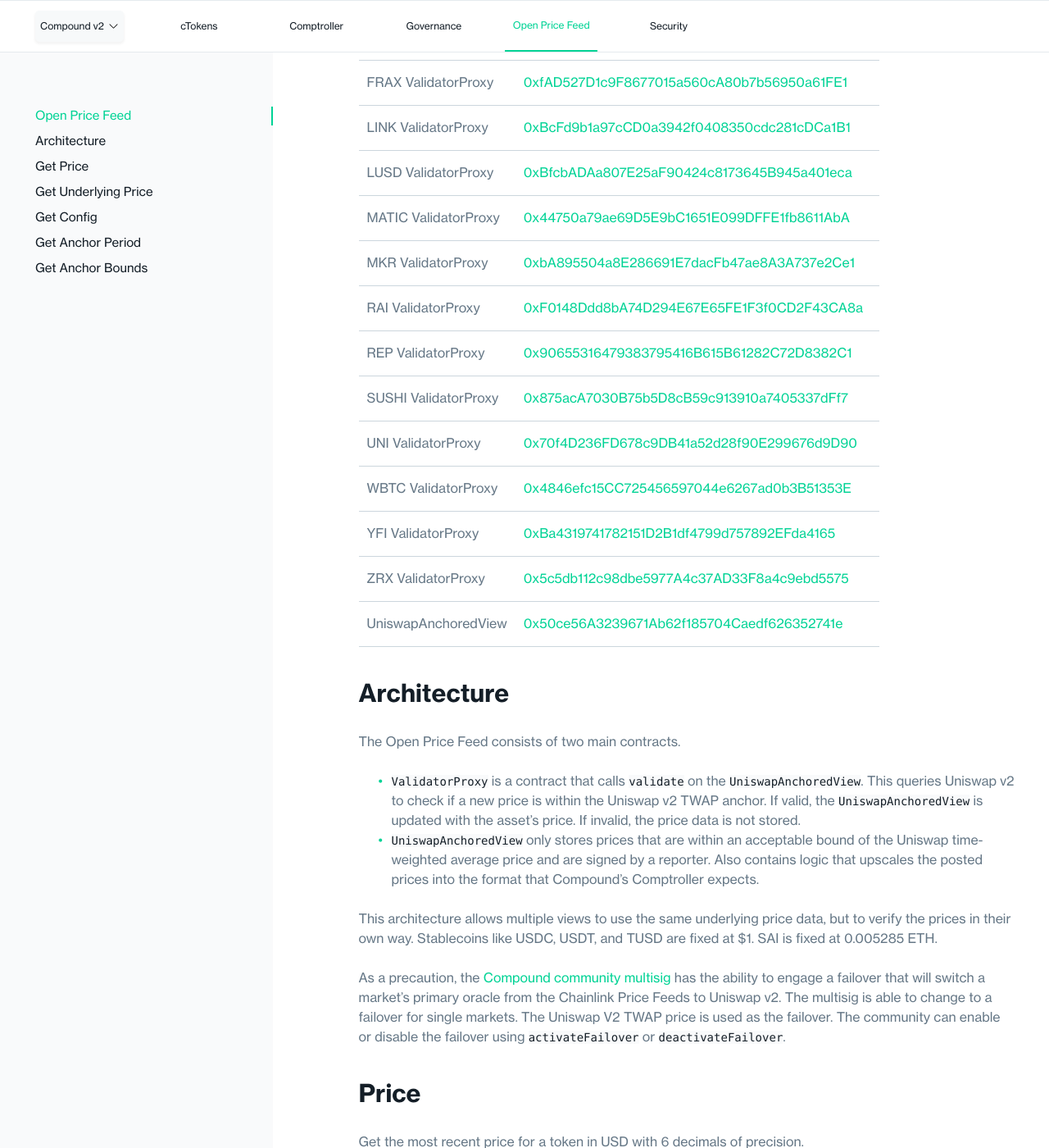
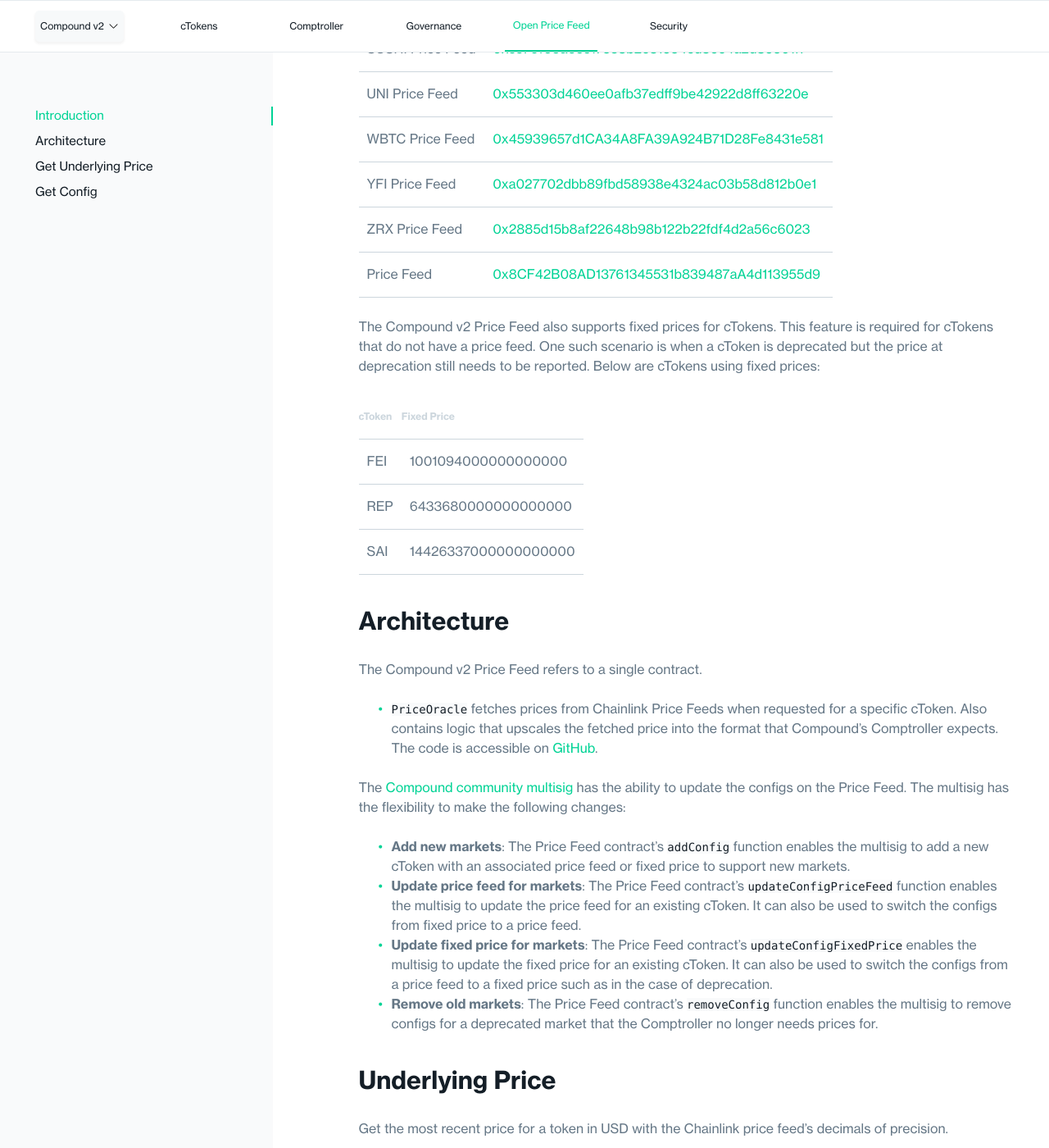
Before and after one commit to compound-finance/compound-finance.github.io, a Jekyll site: the page built from docs/pages/v2/prices.md, in a window 1280 px wide and 1400 px high, scrolled down 933 px. Shown: the whole window at 82% size. Built offline with Jekyll 4.4.1, drawn with Linux system fonts in a browser that asks for light colours; some of the changed text lies outside the part shown.

Commit message:
v2 price feed updates (#87)
* update v2 price feed docs in collaboration with the chainlink team

* updates

````diff
--- a/docs/pages/v2/prices.md
+++ b/docs/pages/v2/prices.md
@@ -6,92 +6,64 @@
 
 ## Element ID: In-page Heading
 sidebar_nav_data:
-  open-price-feed: Open Price Feed
+  introduction: Introduction
   architecture: Architecture
-  price: Get Price
   underlying-price: Get Underlying Price
   config: Get Config
-  anchor-period: Get Anchor Period
-  anchor-bounds: Get Anchor Bounds
 ---
 
-# Open Price Feed
+# Compound v2 Price Feed
 
 ## Introduction
 
-The Open Price Feed accounts price data for the Compound protocol. The protocol's Comptroller contract uses it as a source of truth for prices. Prices are updated by [Chainlink Price Feeds](https://data.chain.link/){:target="_blank"}. The codebase is hosted on [GitHub](https://github.com/compound-finance/open-oracle){:target="_blank"}, and maintained by the community.
+The Compound v2 Price Feed accounts price data for the protocol. The protocol's Comptroller contract uses it as a source of truth for prices. Prices are updated by [Chainlink Price Feeds](https://data.chain.link/){:target="_blank"}. The codebase is hosted on [GitHub](https://github.com/smartcontractkit/open-oracle/blob/master/contracts/PriceOracle/PriceOracle.sol){:target="_blank"}, and maintained by the community.
 
-The Compound Protocol uses a View contract ("Price Feed") which verifies that reported prices fall within an acceptable bound of the time-weighted average price of the token/ETH pair on [Uniswap v2](https://uniswap.org/), a sanity check referred to as the Anchor price.
-
-The Chainlink price feeds submit prices for each cToken through an individual ValidatorProxy contract. Each ValidatorProxy is the only valid reporter for the underlying asset price. The contracts can be found on-chain as follows:
+The Compound v2 Price Feed fetches prices directly from Chainlink price feeds for valid cTokens when requested. Price feed addresses can be updated by the Compound multisig. The price feeds configured for each cToken can be found below:
 
 | Contract name | address |
 |---------------|---------|
-| AAVE ValidatorProxy  | [0x0238247E71AD0aB272203Af13bAEa72e99EE7c3c](https://etherscan.io/address/0x0238247E71AD0aB272203Af13bAEa72e99EE7c3c){:target="_blank"} |
-| BAT ValidatorProxy   | [0xeBa6F33730B9751a8BA0b18d9C256093E82f6bC2](https://etherscan.io/address/0xeBa6F33730B9751a8BA0b18d9C256093E82f6bC2){:target="_blank"} |
-| COMP ValidatorProxy  | [0xE270B8E9d7a7d2A7eE35a45E43d17D56b3e272b1](https://etherscan.io/address/0xE270B8E9d7a7d2A7eE35a45E43d17D56b3e272b1){:target="_blank"} |
-| DAI ValidatorProxy   | [0xb2419f587f497CDd64437f1B367E2e80889631ea](https://etherscan.io/address/0xb2419f587f497CDd64437f1B367E2e80889631ea){:target="_blank"} |
-| ETH ValidatorProxy   | [0x264BDDFD9D93D48d759FBDB0670bE1C6fDd50236](https://etherscan.io/address/0x264BDDFD9D93D48d759FBDB0670bE1C6fDd50236){:target="_blank"} |
-| FEI ValidatorProxy   | [0xDe2Fa230d4C05ec0337D7b4fc10e16f5663044B0](https://etherscan.io/address/0xDe2Fa230d4C05ec0337D7b4fc10e16f5663044B0){:target="_blank"} |
-| FRAX ValidatorProxy  | [0xfAD527D1c9F8677015a560cA80b7b56950a61FE1](https://etherscan.io/address/0xfAD527D1c9F8677015a560cA80b7b56950a61FE1){:target="_blank"} |
-| LINK ValidatorProxy  | [0xBcFd9b1a97cCD0a3942f0408350cdc281cDCa1B1](https://etherscan.io/address/0xBcFd9b1a97cCD0a3942f0408350cdc281cDCa1B1){:target="_blank"} |
-| LUSD ValidatorProxy  | [0xBfcbADAa807E25aF90424c8173645B945a401eca](https://etherscan.io/address/0xBfcbADAa807E25aF90424c8173645B945a401eca){:target="_blank"} |
-| MATIC ValidatorProxy | [0x44750a79ae69D5E9bC1651E099DFFE1fb8611AbA](https://etherscan.io/address/0x44750a79ae69D5E9bC1651E099DFFE1fb8611AbA){:target="_blank"} |
-| MKR ValidatorProxy   | [0xbA895504a8E286691E7dacFb47ae8A3A737e2Ce1](https://etherscan.io/address/0xbA895504a8E286691E7dacFb47ae8A3A737e2Ce1){:target="_blank"} |
-| RAI ValidatorProxy   | [0xF0148Ddd8bA74D294E67E65FE1F3f0CD2F43CA8a](https://etherscan.io/address/0xF0148Ddd8bA74D294E67E65FE1F3f0CD2F43CA8a){:target="_blank"} |
-| REP ValidatorProxy   | [0x90655316479383795416B615B61282C72D8382C1](https://etherscan.io/address/0x90655316479383795416B615B61282C72D8382C1){:target="_blank"} |
-| SUSHI ValidatorProxy | [0x875acA7030B75b5D8cB59c913910a7405337dFf7](https://etherscan.io/address/0x875acA7030B75b5D8cB59c913910a7405337dFf7){:target="_blank"} |
-| UNI ValidatorProxy   | [0x70f4D236FD678c9DB41a52d28f90E299676d9D90](https://etherscan.io/address/0x70f4D236FD678c9DB41a52d28f90E299676d9D90){:target="_blank"} |
-| WBTC ValidatorProxy  | [0x4846efc15CC725456597044e6267ad0b3B51353E](https://etherscan.io/address/0x4846efc15CC725456597044e6267ad0b3B51353E){:target="_blank"} |
-| YFI ValidatorProxy   | [0xBa4319741782151D2B1df4799d757892EFda4165](https://etherscan.io/address/0xBa4319741782151D2B1df4799d757892EFda4165){:target="_blank"} |
-| ZRX ValidatorProxy   | [0x5c5db112c98dbe5977A4c37AD33F8a4c9ebd5575](https://etherscan.io/address/0x5c5db112c98dbe5977A4c37AD33F8a4c9ebd5575){:target="_blank"} |
-| UniswapAnchoredView  | [0x50ce56A3239671Ab62f185704Caedf626352741e](https://etherscan.io/address/0x50ce56A3239671Ab62f185704Caedf626352741e){:target="_blank"} |
+| AAVE Price Feed  | [0x547a514d5e3769680ce22b2361c10ea13619e8a9](https://etherscan.io/address/0x547a514d5e3769680ce22b2361c10ea13619e8a9){:target="_blank"} |
+| BAT Price Feed   | [0x9441D7556e7820B5ca42082cfa99487D56AcA958](https://etherscan.io/address/0x9441D7556e7820B5ca42082cfa99487D56AcA958){:target="_blank"} |
+| COMP Price Feed  | [0xdbd020caef83efd542f4de03e3cf0c28a4428bd5](https://etherscan.io/address/0xdbd020caef83efd542f4de03e3cf0c28a4428bd5){:target="_blank"} |
+| DAI Price Feed   | [0xaed0c38402a5d19df6e4c03f4e2dced6e29c1ee9](https://etherscan.io/address/0xaed0c38402a5d19df6e4c03f4e2dced6e29c1ee9){:target="_blank"} |
+| ETH Price Feed   | [0x5f4ec3df9cbd43714fe2740f5e3616155c5b8419](https://etherscan.io/address/0x5f4ec3df9cbd43714fe2740f5e3616155c5b8419){:target="_blank"} |
+| LINK Price Feed  | [0x2c1d072e956affc0d435cb7ac38ef18d24d9127c](https://etherscan.io/address/0x2c1d072e956affc0d435cb7ac38ef18d24d9127c){:target="_blank"} |
+| MKR Price Feed   | [0xec1d1b3b0443256cc3860e24a46f108e699484aa](https://etherscan.io/address/0xec1d1b3b0443256cc3860e24a46f108e699484aa){:target="_blank"} |
+| SUSHI Price Feed | [0xcc70f09a6cc17553b2e31954cd36e4a2d89501f7](https://etherscan.io/address/0xcc70f09a6cc17553b2e31954cd36e4a2d89501f7){:target="_blank"} |
+| UNI Price Feed   | [0x553303d460ee0afb37edff9be42922d8ff63220e](https://etherscan.io/address/0x553303d460ee0afb37edff9be42922d8ff63220e){:target="_blank"} |
+| WBTC Price Feed  | [0x45939657d1CA34A8FA39A924B71D28Fe8431e581](https://etherscan.io/address/0x45939657d1CA34A8FA39A924B71D28Fe8431e581){:target="_blank"} |
+| YFI Price Feed   | [0xa027702dbb89fbd58938e4324ac03b58d812b0e1](https://etherscan.io/address/0xa027702dbb89fbd58938e4324ac03b58d812b0e1){:target="_blank"} |
+| ZRX Price Feed   | [0x2885d15b8af22648b98b122b22fdf4d2a56c6023](https://etherscan.io/address/0x2885d15b8af22648b98b122b22fdf4d2a56c6023){:target="_blank"} |
+| Price Feed       | [0x8CF42B08AD13761345531b839487aA4d113955d9](https://etherscan.io/address/0x8CF42B08AD13761345531b839487aA4d113955d9){:target="_blank"} |
+
+The Compound v2 Price Feed also supports fixed prices for cTokens. This feature is required for cTokens that do not have a price feed. One such scenario is when a cToken is deprecated but the price at deprecation still needs to be reported. Below are cTokens using fixed prices:
+
+| cToken | Fixed Price |
+|--------|-------------|
+| FEI | 1001094000000000000 |
+| REP | 6433680000000000000 |
+| SAI | 14426337000000000000 |
 
 ## Architecture
 
-The Open Price Feed consists of two main contracts.
-* `ValidatorProxy` is a contract that calls `validate` on the `UniswapAnchoredView`. This queries Uniswap v2 to check if a new price is within the Uniswap v2 TWAP anchor. If valid, the `UniswapAnchoredView` is updated with the asset's price. If invalid, the price data is not stored.
-* `UniswapAnchoredView` only stores prices that are within an acceptable bound of the Uniswap time-weighted average price and are signed by a reporter. Also contains logic that upscales the posted prices into the format that Compound's Comptroller expects.
+The Compound v2 Price Feed refers to a single contract.
+* `PriceOracle` fetches prices from Chainlink Price Feeds when requested for a specific cToken. Also contains logic that upscales the fetched price into the format that Compound's Comptroller expects. The code is accessible on [GitHub](https://github.com/smartcontractkit/open-oracle/blob/master/contracts/PriceOracle/PriceOracle.sol){:target="_blank"}.
 
-This architecture allows multiple views to use the same underlying price data, but to verify the prices in their own way.
-Stablecoins like USDC, USDT, and TUSD are fixed at $1. SAI is fixed at 0.005285 ETH.
+The [Compound community multisig](https://etherscan.io/address/0xbbf3f1421d886e9b2c5d716b5192ac998af2012c){:target="_blank"} has the ability to update the configs on the Price Feed. The multisig has the flexibility to make the following changes:
 
-As a precaution, the [Compound community multisig](https://etherscan.io/address/0xbbf3f1421d886e9b2c5d716b5192ac998af2012c){:target="_blank"} has the ability to engage a failover that will switch a market's primary oracle from the Chainlink Price Feeds to Uniswap v2. The multisig is able to change to a failover for single markets. The Uniswap V2 TWAP price is used as the failover. The community can enable or disable the failover using `activateFailover` or `deactivateFailover`.
-
-## Price
-
-Get the most recent price for a token in USD with 6 decimals of precision.
-* `symbol`: Symbol as a string
-* `RETURNS`: The price of the asset in USD as an unsigned integer scaled up by `10 ^ 6`.
-
-#### UniswapAnchoredView
-
-```solidity
-function price(string memory symbol) external view returns (uint)
-```
-
-#### Solidity
-
-```solidity
-UniswapAnchoredView view = UniswapAnchoredView(0xABCD...);
-uint price = view.price("ETH");
-```
-
-#### Web3 1.0
-
-```js
-const view = UniswapAnchoredView.at("0xABCD...");
-//eg: returns 200e6
-const price = await view.methods.price("ETH").call();
-```
+* **Add new markets**: The Price Feed contract's `addConfig` function enables the multisig to add a new cToken with an associated price feed or fixed price to support new markets.
+* **Update price feed for markets**: The Price Feed contract's `updateConfigPriceFeed` function enables the multisig to update the price feed for an existing cToken. It can also be used to switch the configs from fixed price to a price feed.
+* **Update fixed price for markets**: The Price Feed contract's `updateConfigFixedPrice` enables the multisig to update the fixed price for an existing cToken. It can also be used to switch the configs from a price feed to a fixed price such as in the case of deprecation.
+* **Remove old markets**: The Price Feed contract's `removeConfig` function enables the multisig to remove configs for a deprecated market that the Comptroller no longer needs prices for.
 
 ## Underlying Price
 
-Get the most recent price for a token in USD with 6 decimals of precision.
+Get the most recent price for a token in USD with the Chainlink price feed's decimals of precision.
+
 * `cToken`: The address of the cToken contract of the underlying asset.
 * `RETURNS`: The price of the asset in USD as an unsigned integer scaled up by `10 ^ (36 - underlying asset decimals)`. E.g. WBTC has 8 decimal places, so the return value is scaled up by `1e28`.
 
-#### UniswapAnchoredView
+#### PriceFeed
 
 ```solidity
 function getUnderlyingPrice(address cToken) external view returns (uint)
@@ -100,102 +72,45 @@
 #### Solidity
 
 ```solidity
-UniswapAnchoredView view = UniswapAnchoredView(0xABCD...);
+PriceFeed view = PriceFeed(0xABCD...);
 uint price = view.getUnderlyingPrice(0x1230...);
 ```
 
 #### Web3 1.0
 
 ```js
-const view = UniswapAnchoredView.at("0xABCD...");
+const view = PriceFeed.at("0xABCD...");
 //eg: returns 400e6
 const price = await view.methods.getUnderlyingPrice("0x1230...").call();
 ```
 
 ## Config
 
-Each token the Open Price Feed supports needs corresponding configuration metadata. The configuration for each token is set in the constructor and is immutable.
+Each token the Compound v2 Price Feed supports needs corresponding configuration metadata. The configuration for each token is stored in the Price Feed contract and can be updated by the multisig.
 
 The fields of the config are:
 
-* `cToken`: The address of the underlying token's corresponding cToken. This field is null for tokens that are not supported as cTokens.
-* `underlying`: Address of the token whose price is being reported.
-* `symbolHash`: The `keccak256` of the byte-encoded string of the token's symbol.
-* `baseUnit`: The number of decimals of precision that the underlying token has. Eg: USDC has 6 decimals.
-* `PriceSource`: An enum describing the whether or not to special case the prices for this token. `FIXED_ETH` is used to set the SAI price to a fixed amount of ETH, and `FIXED_USD` is used to peg stablecoin prices to $1. `REPORTER` is used for all other assets to indicate the reported prices and Uniswap anchoring should be used.
-* `fixedPrice`: The fixed dollar amount to use if `PriceSource` is `FIXED_USD` or the number of ETH in the case of `FIXED_ETH` (namely for SAI).
-* `uniswapMarket`: The token's market on Uniswap, used for price anchoring. Only filled if `PriceSource` is `REPORTER`.
-* `isUniswapReversed`: A boolean indicating the order of the market's reserves.
-* `reporter`: The address that submits prices for a particular cToken. This is always a `ValidatorProxy` contract that is always called by a price feed reference contract for each relevant price update posted by Chainlink oracle nodes.
-* `reporterMultiplier`: An unsigned integer that is used to transform the price reported by the Chainlink price feeds to the correct base unit that the `UniswapAnchoredView` expects. This is required because the price feeds report prices with different decimal placement than the `UniswapAnchoredView`.
+* `cToken`: The address of the underlying token's corresponding cToken. This is a required field.
+* `underlyingAssetDecimals`: The decimals of the underlying asset. E.g. 18 for ETH. This field is required when using price feeds but optional when using fixed price.
+* `priceFeed`: The address of the Chainlink price feed. This field is set to the 0 address when using a fixed price.
+* `fixedPrice`: The fixed dollar amount to use as the price. This field is set to 0 if a price feed is being used.
 
-#### UniswapAnchoredView
+#### PriceFeed
 
 ```solidity
- function getTokenConfigBySymbol(string memory symbol) public view returns (TokenConfig memory)
- function getTokenConfigBySymbolHash(bytes32 symbolHash) public view returns (TokenConfig memory)
- function getTokenConfigByCToken(address cToken) public view returns (TokenConfig memory)
+function getConfig(address cToken) external view returns (TokenConfig memory)
 ```
 
 #### Web3 1.0
 
 ```js
-const view = UniswapAnchoredView.at("0xABCD...");
-const config = await view.methods.getTokenConfigBySymbol("ETH").call();
+const view = PriceFeed.at("0xABCD...");
+const config = await view.methods.getConfig("0x1230...").call();
 ```
 
 #### Solidity
 
 ```solidity
-UniswapAnchoredView view = UniswapAnchoredView(0xABCD...);
-uint price = view.getTokenConfigBySymbol("ETH");
+PriceFeed view = PriceFeed(0xABCD...);
+TokenConfig memory config = view.getConfig("0x1230...");
 ```
-
-## Anchor Period
-
-Get the anchor period, the minimum amount of time in seconds over which to take the time-weighted average price from Uniswap.
-
-####UniswapAnchoredView
-
-```solidity
-function anchorPeriod() returns (uint)
-```
-
-#### Web3 1.0
-
-```js
-const view = UniswapAnchoredView.at("0xABCD...");
-const anchorPeriod = await view.methods.anchorPeriod().call();
-```
-
-#### Solidity
-
-```solidity
-UniswapAnchoredView view = UniswapAnchoredView(0xABCD...);
-uint anchorPeriod = view.anchorPeriod();
-```
-
-## Anchor Bounds
-
-Get the highest and lowest ratio of the reported price to the anchor price that will still trigger the price to be updated. Given in 18 decimals of precision (eg: 90% => 90e16).
-
-####UniswapAnchoredView
-
-```solidity
-function upperBoundAnchorRatio() returns (uint)
-function lowerBoundAnchorRatio() returns (uint)
-```
-
-#### Web3 1.0
-
-```js
-const view = UniswapAnchoredView.at("0xABCD...");
-const upperBoundRatio = await view.methods.upperBoundAnchorRatio().call();
-```
-
-#### Solidity
-
-```solidity
-UniswapAnchoredView view = UniswapAnchoredView(0xABCD...);
-uint upperBoundRatio = view.upperBoundAnchorRatio();
-```
````
